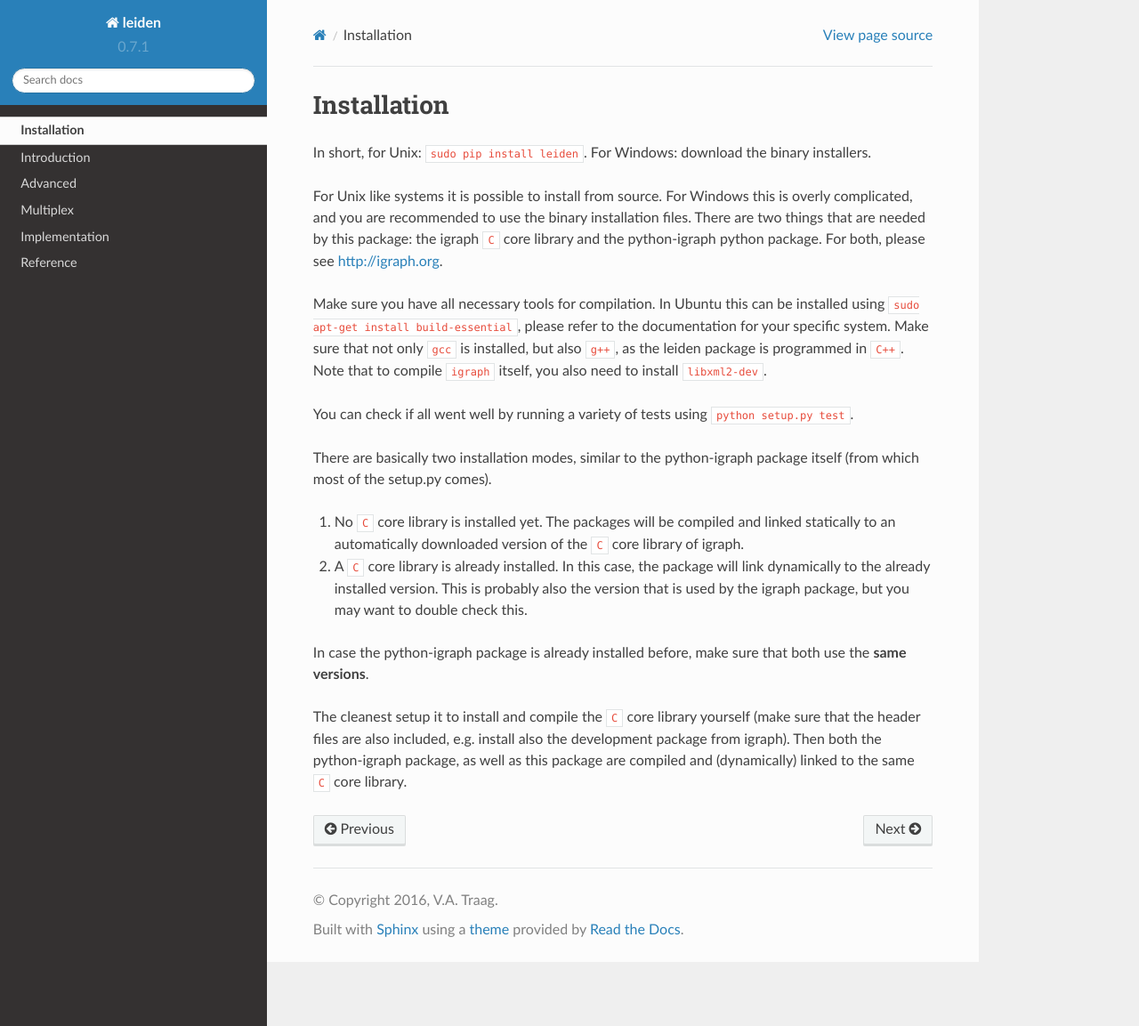
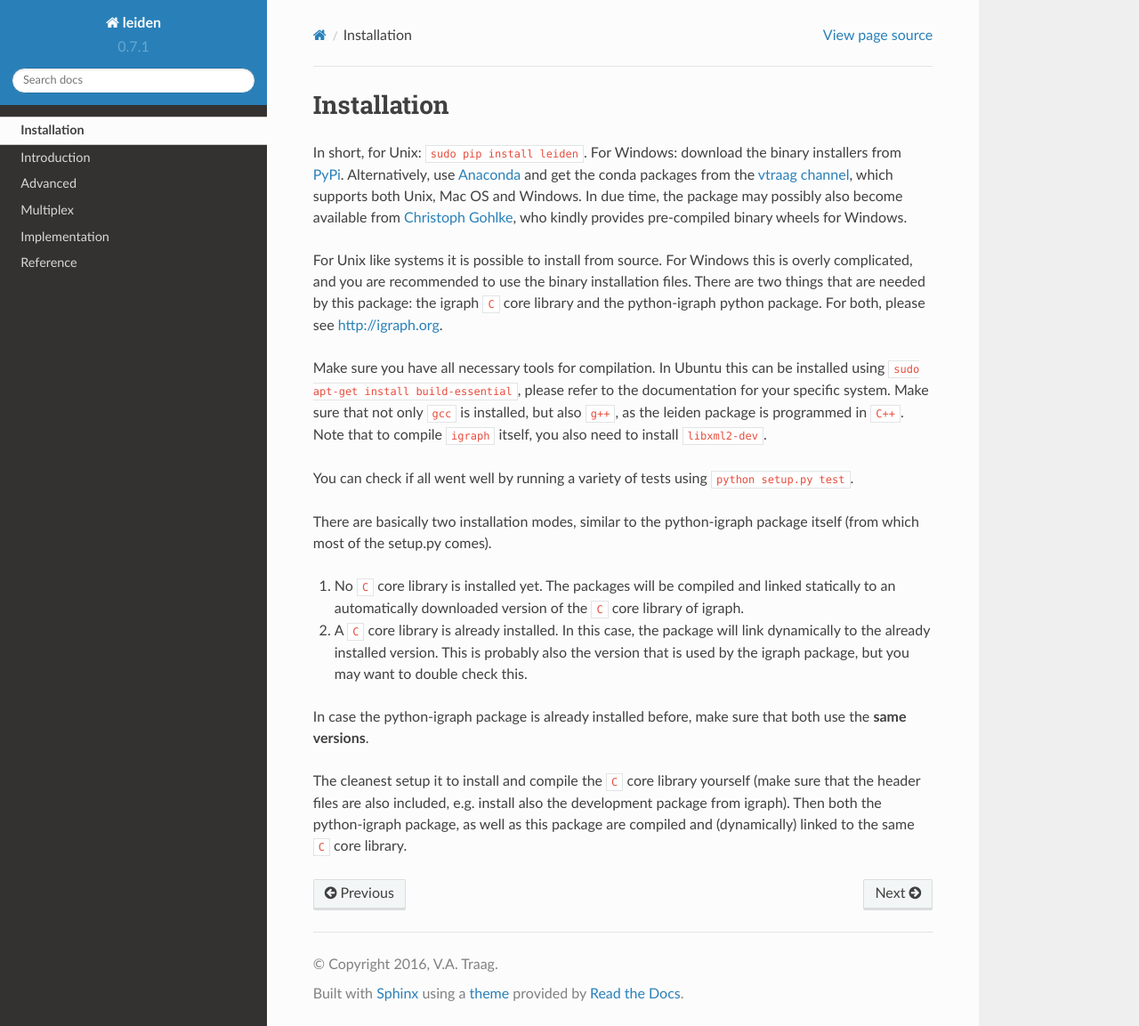
Before and after one commit to vtraag/leidenalg, a Sphinx documentation site: the page built from doc/source/install.rst, in a window 1280 px wide and 1153 px high. Shown: the whole window at 89% size. Built offline with Sphinx 7.4.7 and the Read the Docs theme 2.0.0, drawn with Linux system fonts in a browser that asks for light colours; the version number is read from the project's files by our own code.

Commit message:
Elaborated on installation possibilities.

```diff
--- a/doc/source/install.rst
+++ b/doc/source/install.rst
@@ -2,7 +2,14 @@
 ============
 
 In short, for Unix: ``sudo pip install leiden``.  For Windows: download the
-binary installers.
+binary installers from `PyPi <https://pypi.org/project/leiden/>`_.
+Alternatively, use `Anaconda <https://www.anaconda.com/distribution/>`_ and get
+the conda packages from the `vtraag channel
+<https://anaconda.org/vtraag/leiden>`_, which supports both Unix, Mac OS and
+Windows. In due time, the package may possibly also become available from
+`Christoph Gohlke
+<https://www.lfd.uci.edu/~gohlke/pythonlibs/#leiden-igraph>`_, who kindly
+provides pre-compiled binary wheels for Windows.
 
 For Unix like systems it is possible to install from source. For Windows this
 is overly complicated, and you are recommended to use the binary installation
```
